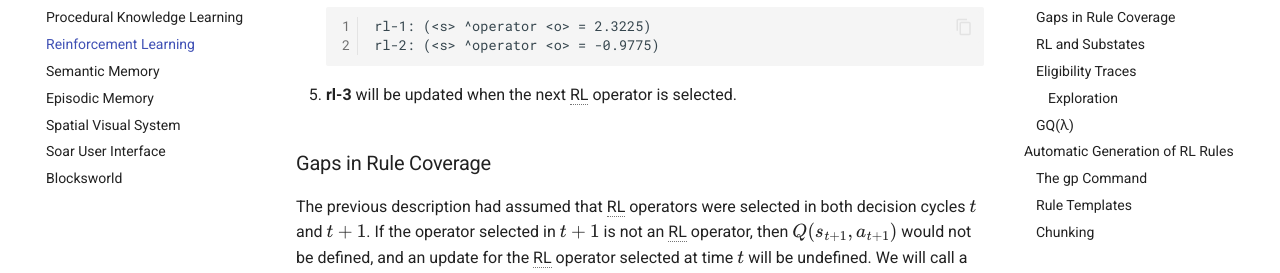
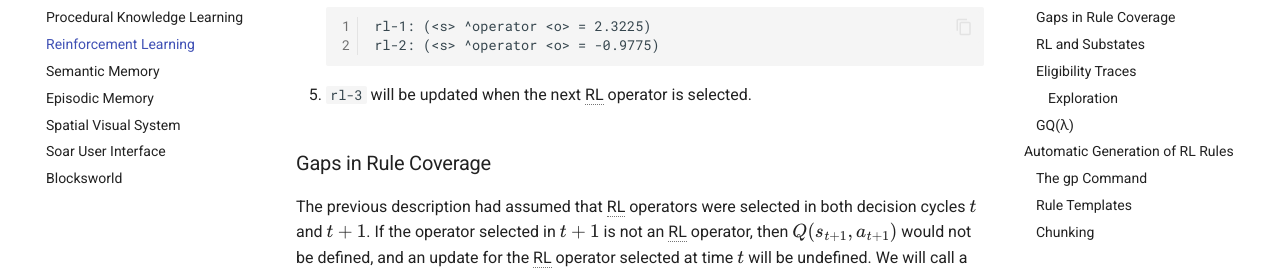
Before and after one commit to SoarGroup/SoarGroup.github.io, an MkDocs documentation site: the page built from docs/soar_manual/05_ReinforcementLearning.md, in a window 1280 px wide and 900 px high, scrolled down 5500 px. Shown: the part 172-445 px from the top of the window. Built offline with MkDocs 1.6.1 and Material for MkDocs 9.7.7, drawn with Linux system fonts in a browser that asks for light colours; comment, search, counter and statistics services are not loaded.

````diff
--- a/docs/soar_manual/05_ReinforcementLearning.md
+++ b/docs/soar_manual/05_ReinforcementLearning.md
@@ -291,7 +291,7 @@ An example walkthrough of a Sarsa update with $\alpha = 0.3$ and $\gamma = 0.9$
     rl-2: (<s> ^operator <o> = -0.9775)
     ```
 
-5.  **rl-3** will be updated when the next RL operator is selected.
+5.  `rl-3` will be updated when the next RL operator is selected.
 
 ### Gaps in Rule Coverage
 
````
Also changed, not shown: docs/soar_manual/08_SpatialVisualSystem.md (+1 -1 lines), docs/soar_manual/Images/scene_graph.svg, docs/soar_manual/Images/svs-setup.svg.
